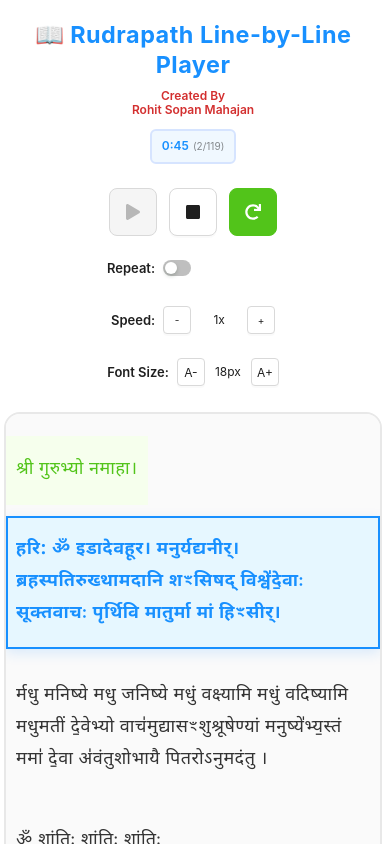
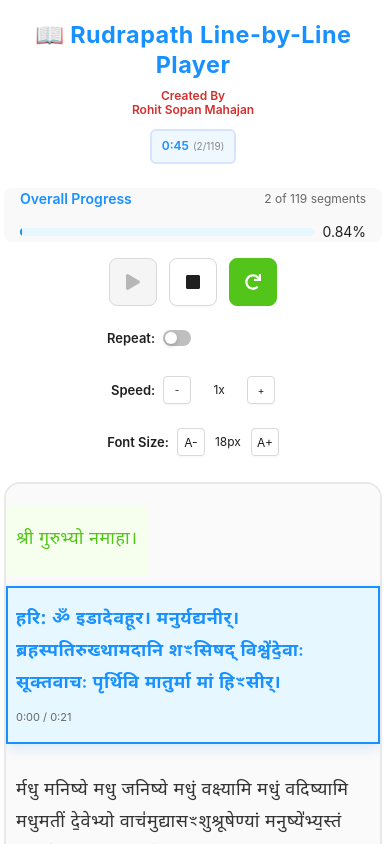
Before and after one commit to RohitM-IN/LearnSloka, a React (Vite) app: page / in a window 390 px wide. Both pictures are taken after a click on the element 193 px from the left and 548 px from the top of the page. Shown: the top 844 px of the page. Built offline with nearby package versions, Linux system fonts and the light colour scheme; the HTML template or start-up script is replaced by a standard one.

Commit message:
fix css for player on mobile devices

```diff
--- a/src/components/Player.tsx
+++ b/src/components/Player.tsx
@@ -1,6 +1,6 @@
+import { Button, Col, InputNumber, List, Modal, Progress, Row, Switch, Typography, message } from "antd";
 import React, { useEffect, useRef, useState } from "react";
-import { List, Typography, Button, Card, InputNumber, Switch, Row, Col, Progress, Modal, message } from "antd";
-import { FaPlay, FaStop, FaRedo } from "react-icons/fa";
+import { FaPlay, FaRedo, FaStop } from "react-icons/fa";
 import segments from "../data/rudra_segments.json";
 
 const { Text, Title } = Typography;
@@ -319,6 +319,22 @@ export const Player: React.FC = () => {
                   {isActive ? "" : isCompleted ? "" : isSavedPosition ? "💾 " : ""}
                   {segment.text}
                 </Text>
+
+                {/* Progress bar for active segment */}
+                {isActive && isPlaying && (
+                  <div style={{ marginTop: '8px' }}>
+                    <div style={{ display: 'flex', justifyContent: 'space-between', alignItems: 'center' }}>
+                      <Text style={{ fontSize: '11px', color: '#666' }}>
+                        {formatTime(audioTime - segment.start)} / {formatTime(segment.end - segment.start)}
+                      </Text>
+                      {enableRepeat && (
+                        <Text style={{ fontSize: '11px', color: '#666' }}>
+                          Repeat: {currentRepeat + 1}/{repeatCount}
+                        </Text>
+                      )}
+                    </div>
+                  </div>
+                )}
               </div>
             </div>
           </div>
@@ -456,7 +472,7 @@ export const Player: React.FC = () => {
                     fontWeight: 500
                   }}
                 >
-                  Clear
+                  Clear Cache
                 </Button>
               )}
             </div>
@@ -533,7 +549,7 @@ export const Player: React.FC = () => {
                         fontWeight: 500
                       }}
                     >
-                      Clear Saved Data
+                      Clear Cache
                     </Button>
                   )}
                 </div>
@@ -541,6 +557,34 @@ export const Player: React.FC = () => {
             </Title>
           </div>
         </div>
+
+        {/* Overall Progress Bar - shown when playing */}
+        {isPlaying && currentIndex >= 0 && (
+          <div style={{
+            marginBottom: 16,
+            padding: '0 16px',
+            backgroundColor: '#f9f9f9',
+            borderRadius: '8px'
+          }}>
+            <div style={{ marginBottom: '8px', display: 'flex', justifyContent: 'space-between', alignItems: 'center' }}>
+              <Text strong style={{ fontSize: '14px', color: '#1890ff' }}>
+                Overall Progress
+              </Text>
+              <Text style={{ fontSize: '12px', color: '#666' }}>
+                {currentIndex + 1} of {segments.length} segments
+              </Text>
+            </div>
+            <Progress
+              percent={Number((((currentIndex + getCurrentSegmentProgress() / 100) / segments.length) * 100).toFixed(2))}
+              strokeColor={{
+                '0%': '#108ee9',
+                '100%': '#87d068',
+              }}
+              trailColor="#e6f7ff"
+              size="default"
+            />
+          </div>
+        )}
 
         <Row gutter={[12, 12]} style={{ marginBottom: 20, padding: '0 8px' }}>
           <Col xs={24} sm={12} md={6}>
```
